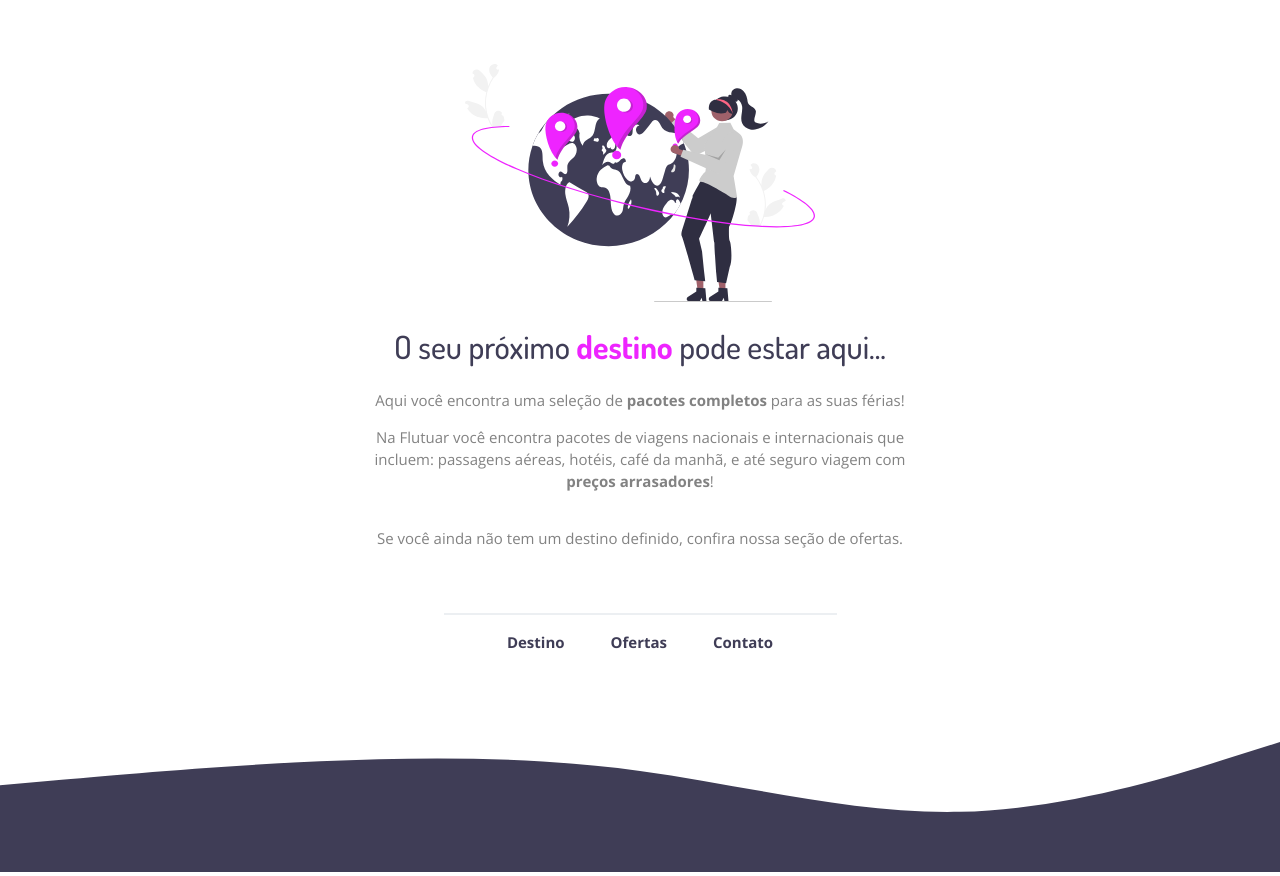
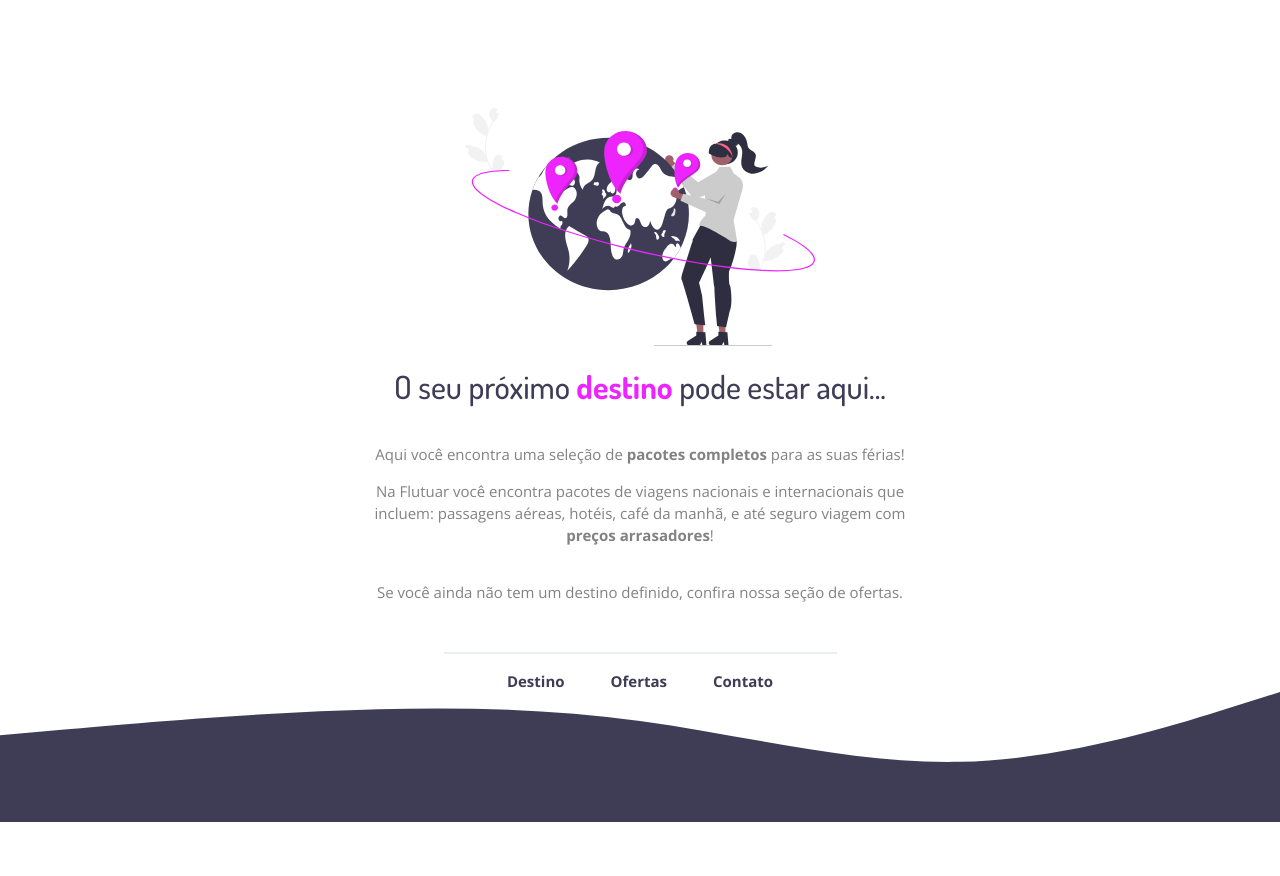
Before and after one commit to Rickazuo/codigo-do-desafio-fase-01-avancado, a plain HTML site: page index.html in a window 1280 px wide. After the commit the page ends 822 px from the top, so only its background shows below. Drawn offline with nearby package versions, Linux system fonts and the light colour scheme.

Commit message:
add readme and fix it html

```diff
--- a/style.css
+++ b/style.css
@@ -3,17 +3,23 @@ body {
   margin: 0;
   text-align: center;
   box-sizing: border-box;
+  height: 100dvh;
+  position: relative;
+  display: flex;
+  flex-direction: column;
+  justify-content: center;
 }
 
 .container {
-  width: 626px;
-  height: 486px;
-  margin: 64px auto 12.0312rem;
-  z-index: 999;
+  display: flex;
+  flex-direction: column;
+  justify-content: center;
+  align-items: center;
 }
 
 #principalImage {
-  width: 350px;
+  align-items: center;
+  width: 21.875rem;
 }
 
 h1 {
@@ -68,7 +74,6 @@ h1 strong {
 
 .line {
   width: 391px;
-  height: 0px;
   margin: auto auto 16px;
 
   border: 1px solid #eceff2;
@@ -95,8 +100,8 @@ a + a {
 }
 
 .imageFooter {
-  width: 100vw;
+  width: 100%;
   left: 0;
 
-  z-index: -999;
+  position: absolute;
 }
```
Also changed, not shown: assets/preview.png (added), 1 other file.
